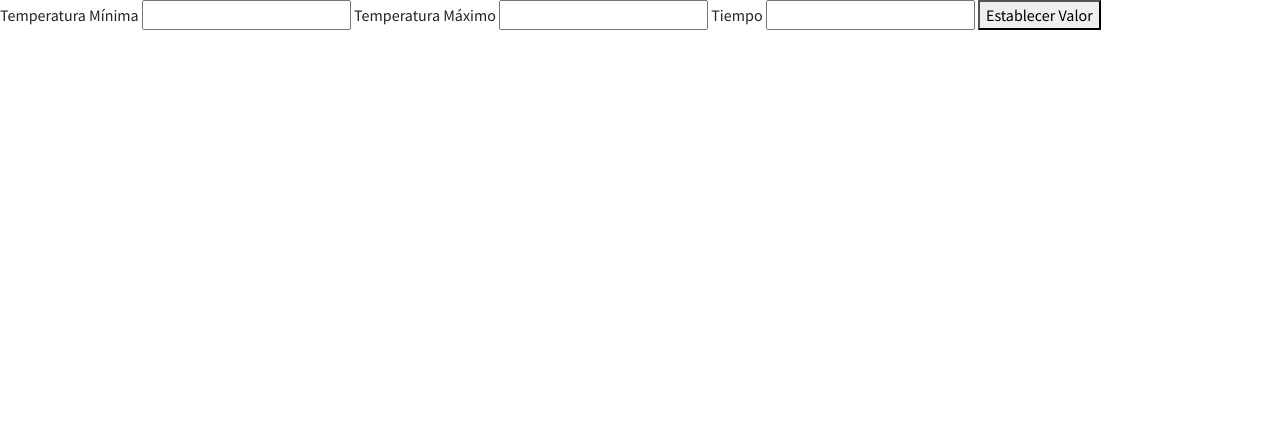
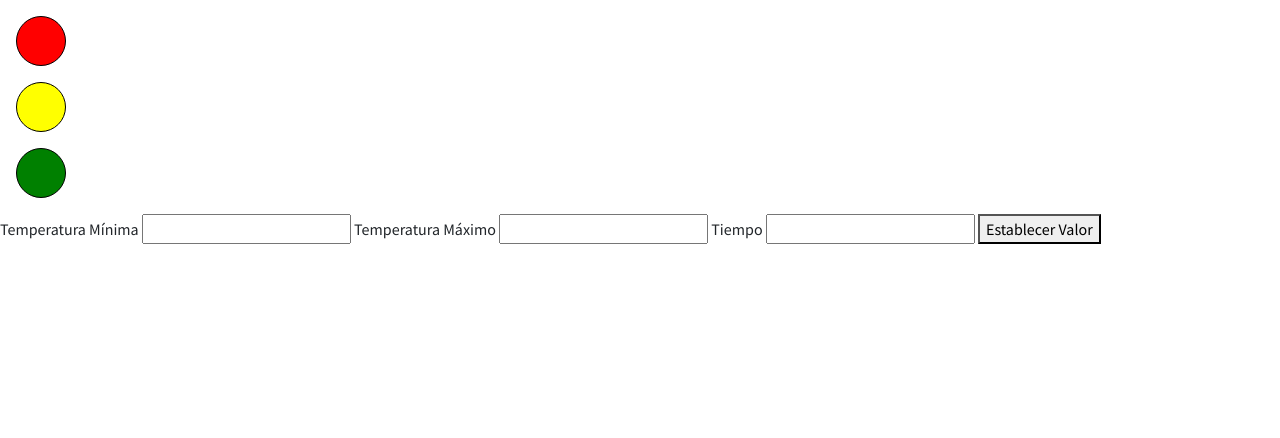
Before and after one commit to margaretandrea777/Hackaton, a Flask app: page /6ta.html in a window 1280 px wide. Shown: the top 438 px of the page. Before the commit the page ends 30 px from the top, so only its background shows below. Run offline with Flask 2, Linux system fonts and the light colour scheme; some libraries are stand-ins or nearby versions.

Commit message:
estilos semaforo

```diff
--- a/static/css/estilos.css
+++ b/static/css/estilos.css
@@ -10,6 +10,26 @@ background:#FFF !important;
 font-family: 'Roboto', sans-serif;
 
 }
+.semaforo{
+	width: 50px;
+	height: 50px;
+	border: 1px solid black;
+	margin: 1em;
+	border-radius: 50%;
+}
+
+.rojo{
+  background: red
+}
+
+.amarillo{
+  background: yellow
+}
+
+.verde{
+  background: green
+}
+
 td.fc-today {
 	background:#FFF !important;
 	position: relative;
```
Also changed, not shown: 1 other file.
